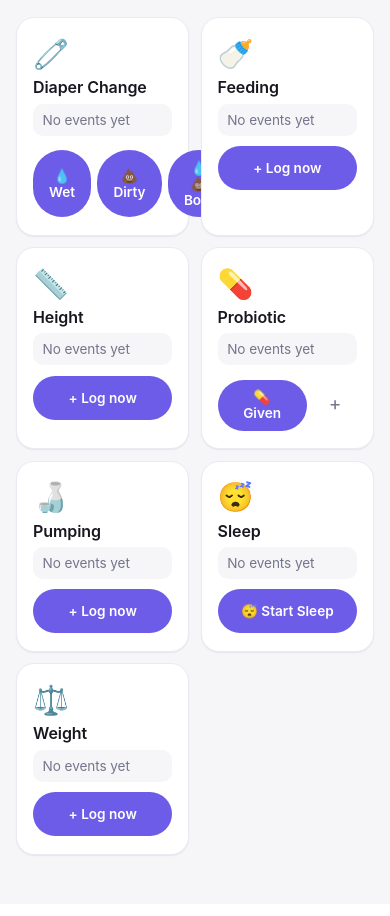
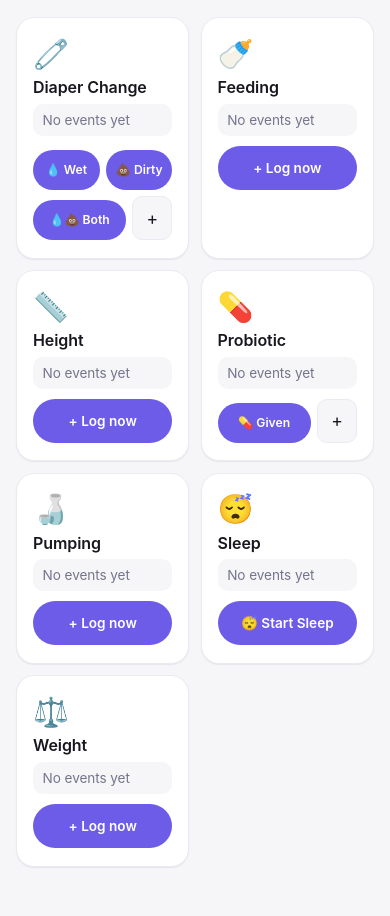
Before and after one commit to vaskivskyiI/babymonitor, a FastAPI app: page / in a window 390 px wide. Shown: the part 91-1007 px from the top of the page. Before the commit the page ends 947 px from the top, so only its background shows below. Run offline with FastAPI, Linux system fonts and the light colour scheme; data that the repository does not hold is empty; parts of the project's set-up code (start-up, migrations or seed data) failed here and were passed over.

Commit message:
Sleep duration in hours, responsive layout fixes, asset cache-busting
- Sleep duration displays as "2h 15m" instead of raw minutes once over
  90 min (new generic FieldDef.display="duration" hint + shared
  format_duration_minutes() helper, usable by any chore type).
- Fixed real overflow bugs found by scanning computed layout at 320/375
  (mobile) and 1440px (desktop): grid items default to min-width:auto,
  which was forcing dashboard cards (and their quick-action pills) to
  overflow their column instead of shrinking to fit. Also fixed a CSS
  specificity tie (.card .quick-btn vs .quick-btn.pill, same specificity,
  source order decided the winner) that was silently overriding the
  pill sizing. Session-action button pairs ("+ Add checkpoint"/"+ New")
  now stack instead of squeezing side by side.
- Desktop: main content now widens up to 1300px (was capped at 720px
  regardless of viewport), so the card/overview grids actually use the
  available space instead of leaving half the screen empty.
- Added cache-busting ?v= query params (based on process start time) to
  style.css/app.js, so a server restart/update reliably serves fresh
  assets instead of requiring a manual hard-refresh.

Co-Authored-By: Claude Sonnet 5 <noreply@anthropic.com>

```diff
--- a/app/chore_types/sleep.py
+++ b/app/chore_types/sleep.py
@@ -1,6 +1,6 @@
 from datetime import datetime, timezone
 
-from app.chore_types.base import ChoreType, FieldDef, register
+from app.chore_types.base import ChoreType, FieldDef, format_duration_minutes, register
 
 
 def _parse_ts(value) -> datetime | None:
@@ -34,6 +34,7 @@ class SleepChoreType(ChoreType):
             numeric_stat=True,
             stat_agg="sum",
             computed=True,
+            display="duration",
         ),
         FieldDef(name="notes", label="Notes", type="textarea"),
     ]
@@ -54,5 +55,5 @@ class SleepChoreType(ChoreType):
     def summarize(self, data: dict) -> str:
         if data.get("ended_at"):
             dur = data.get("duration_minutes")
-            return f"😴 Slept {dur} min" if dur else "😴 Sleep"
+            return f"😴 Slept {format_duration_minutes(dur)}" if dur else "😴 Sleep"
         return "😴 Sleeping..."
--- a/app/main.py
+++ b/app/main.py
@@ -1,3 +1,5 @@
+import time
+
 from fastapi import FastAPI, Request
 from fastapi.responses import FileResponse, HTMLResponse
 from fastapi.staticfiles import StaticFiles
@@ -14,6 +16,10 @@ app = FastAPI(title="Baby Monitor")
 app.include_router(api_router)
 app.mount("/static", StaticFiles(directory="app/static"), name="static")
 templates = Jinja2Templates(directory="app/templates")
+
+# Cache-busts style.css/app.js on every process restart (i.e. every deploy),
+# so browsers don't need a manual hard-refresh to pick up UI changes.
+ASSET_VERSION = str(int(time.time()))
 
 
 def _seed_chore_type_order() -> None:
@@ -41,7 +47,7 @@ def on_startup():
 
 @app.get("/", response_class=HTMLResponse)
 def index(request: Request):
-    return templates.TemplateResponse("index.html", {"request": request})
+    return templates.TemplateResponse("index.html", {"request": request, "asset_version": ASSET_VERSION})
 
 
 @app.get("/healthz")
--- a/app/static/app.js
+++ b/app/static/app.js
@@ -26,6 +26,21 @@ function toast(msg) {
   el.textContent = msg;
   el.classList.remove("hidden");
   setTimeout(() => el.classList.add("hidden"), 2500);
+}
+
+function fmtDurationMinutes(minutes) {
+  minutes = Math.round(minutes);
+  if (minutes <= 90) return `${minutes}min`;
+  const h = Math.floor(minutes / 60);
+  const m = minutes % 60;
+  return m ? `${h}h ${m}m` : `${h}h`;
+}
+
+// Formats a field's value for display given its declared type/display hint
+// (e.g. duration fields as "2h 15m" instead of raw minutes).
+function fmtFieldValue(field, value) {
+  if (field.display === "duration") return fmtDurationMinutes(value);
+  return `${value}${field.unit || ""}`;
 }
 
 function fmtRelative(dateIso, futureLabel = "in") {
@@ -219,7 +234,7 @@ async function loadDashboard() {
     if (ct) {
       const parts = ct.fields
         .filter((f) => f.numeric_stat && (s.today[f.name] || 0) > 0)
-        .map((f) => `${f.label}: ${s.today[f.name]}${f.unit || ""}`);
+        .map((f) => `${f.label}: ${fmtFieldValue(f, s.today[f.name])}`);
       if (parts.length) todayHtml = `<div class="today">Today: ${parts.join(", ")}</div>`;
     }
     card.innerHTML = `
@@ -1279,14 +1294,14 @@ async function loadSettings() {
       <div class="row">
         ${
           ct.interval_configurable
-            ? `<label>Reminder <input type="number" min="0" class="interval-input" style="width:80px" value="${ct.interval_minutes ?? ""}"> min</label>`
+            ? `<label>Reminder <input type="number" min="0" class="interval-input" style="width:92px" value="${ct.interval_minutes ?? ""}"> min</label>`
             : ct.fixed_reminder_note
               ? `<span style="color:var(--muted)">${ct.fixed_reminder_note}</span>`
               : '<span style="color:var(--muted)">no reminder</span>'
         }
         ${
           ct.session_window_configurable
-            ? `<label>Session window <input type="number" min="0" class="session-window-input" style="width:80px" value="${ct.session_window_minutes ?? ""}"> min</label>`
+            ? `<label>Session window <input type="number" min="0" class="session-window-input" style="width:92px" value="${ct.session_window_minutes ?? ""}"> min</label>`
             : ""
         }
         ${
--- a/app/static/style.css
+++ b/app/static/style.css
@@ -90,6 +90,12 @@ body {
 }
 
 main { max-width: 720px; margin: 0 auto; padding: 1.1rem 1rem; }
+@media (min-width: 900px) {
+  main { max-width: 1100px; padding: 1.5rem 1.5rem; }
+}
+@media (min-width: 1300px) {
+  main { max-width: 1300px; }
+}
 
 .tab-panel { display: none; }
 .tab-panel.active { display: block; animation: fade-in 0.18s ease; }
@@ -116,7 +122,12 @@ main { max-width: 720px; margin: 0 auto; padding: 1.1rem 1rem; }
   gap: 0.4rem;
   cursor: pointer;
   transition: transform 0.12s ease, box-shadow 0.12s ease;
+  /* grid items default to min-width:auto, which refuses to shrink below
+     the content's intrinsic width and forces overflow - override it so
+     the card actually respects its grid column width */
+  min-width: 0;
 }
+.card * { min-width: 0; }
 .card:active { transform: scale(0.97); box-shadow: var(--shadow-sm); }
 @media (hover: hover) {
   .card:hover { box-shadow: var(--shadow-md); }
@@ -162,22 +173,29 @@ main { max-width: 720px; margin: 0 auto; padding: 1.1rem 1rem; }
 }
 .alarm-btn:active { background: var(--bg); opacity: 1; }
 
-.quick-actions-row { display: flex; gap: 0.4rem; align-items: stretch; margin-top: 0.25rem; }
-.quick-btn.pill {
-  flex: 1;
-  min-height: 44px;
+.quick-actions-row { display: flex; flex-wrap: wrap; gap: 0.4rem; align-items: stretch; margin-top: 0.25rem; }
+/* scoped under .card so this reliably beats .card .quick-btn's equally-
+   specific generic rule below, regardless of source order */
+.card .quick-btn.pill {
+  flex: 1 1 64px;
+  min-width: 0;
+  min-height: 40px;
   border-radius: 999px;
   background: var(--primary);
   color: white;
   border: none;
-  font-size: 0.82rem;
+  font-size: 0.76rem;
   font-weight: 600;
-  padding: 0.5rem 0.4rem;
+  padding: 0.4rem 0.3rem;
+  line-height: 1.15;
   touch-action: manipulation;
+  overflow-wrap: break-word;
 }
 .quick-btn.pill:active { transform: scale(0.96); }
-.more-btn {
-  flex: 0 0 44px;
+.card .more-btn {
+  flex: 0 0 40px;
+  min-height: 40px;
+  min-width: 40px;
   background: var(--bg);
   border: 1px solid var(--border);
   color: var(--text);
@@ -231,8 +249,10 @@ main { max-width: 720px; margin: 0 auto; padding: 1.1rem 1rem; }
 .card .quick-btn.end-btn {
   background: var(--warn);
 }
-.card .row { margin-top: 0.25rem; }
-.card .row .quick-btn { flex: 1; }
+/* stack session-action buttons ("+ Add checkpoint" / "+ New") vertically -
+   side by side, their text doesn't reliably fit a card-width column */
+.card .row { margin-top: 0.25rem; flex-direction: column; flex-wrap: nowrap; }
+.card .row .quick-btn { flex: none; width: 100%; min-width: 0; }
 
 .row { display: flex; gap: 0.5rem; align-items: center; flex-wrap: wrap; }
 .filter-row { margin-bottom: 1rem; }
--- a/app/templates/index.html
+++ b/app/templates/index.html
@@ -12,7 +12,7 @@
 <meta name="apple-mobile-web-app-title" content="Baby Monitor">
 <link rel="icon" href="/static/icon.svg" type="image/svg+xml">
 <link rel="apple-touch-icon" href="/static/icon-192.png">
-<link rel="stylesheet" href="/static/style.css">
+<link rel="stylesheet" href="/static/style.css?v={{ asset_version }}">
 <link rel="manifest" href="/static/manifest.webmanifest">
 </head>
 <body>
@@ -96,6 +96,6 @@
 
 <div id="toast" class="toast hidden"></div>
 
-<script src="/static/app.js"></script>
+<script src="/static/app.js?v={{ asset_version }}"></script>
 </body>
 </html>
```
Also changed, not shown: app/chore_types/base.py (+15 -0 lines), README.md.
